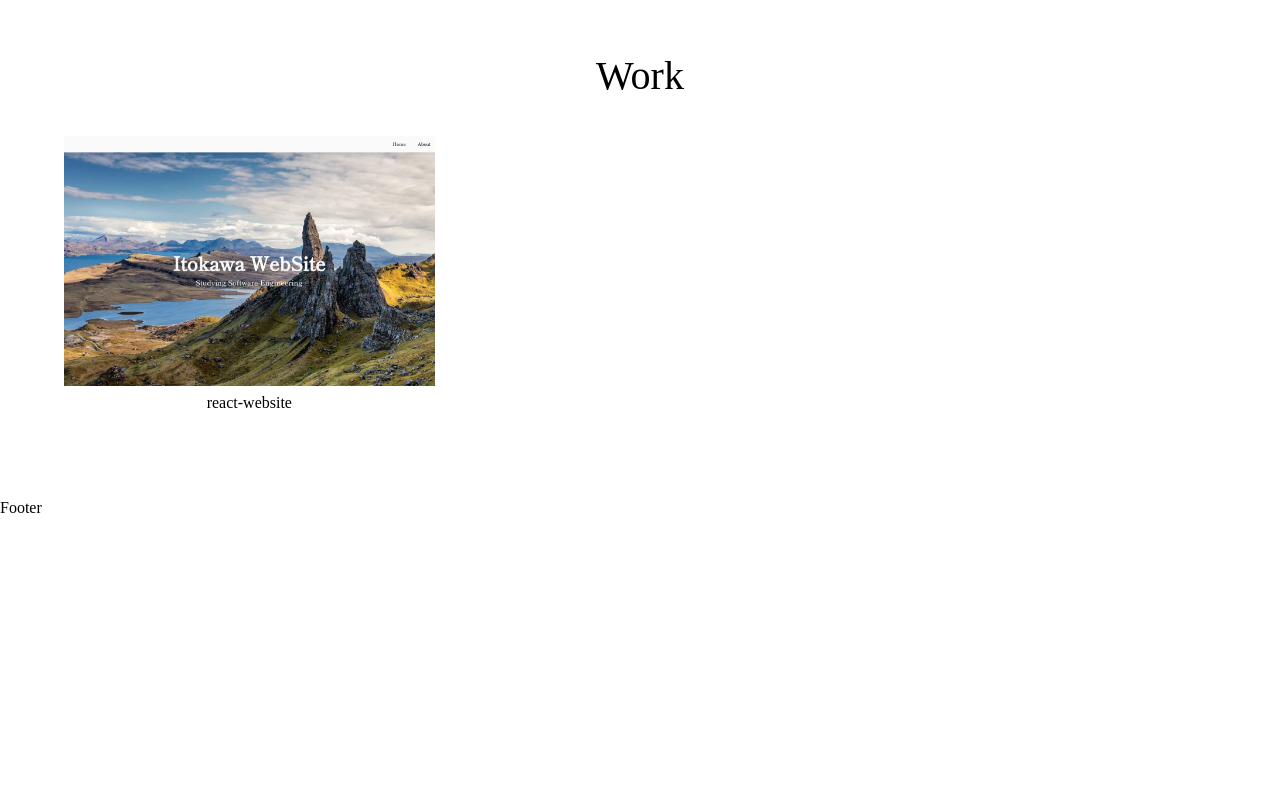
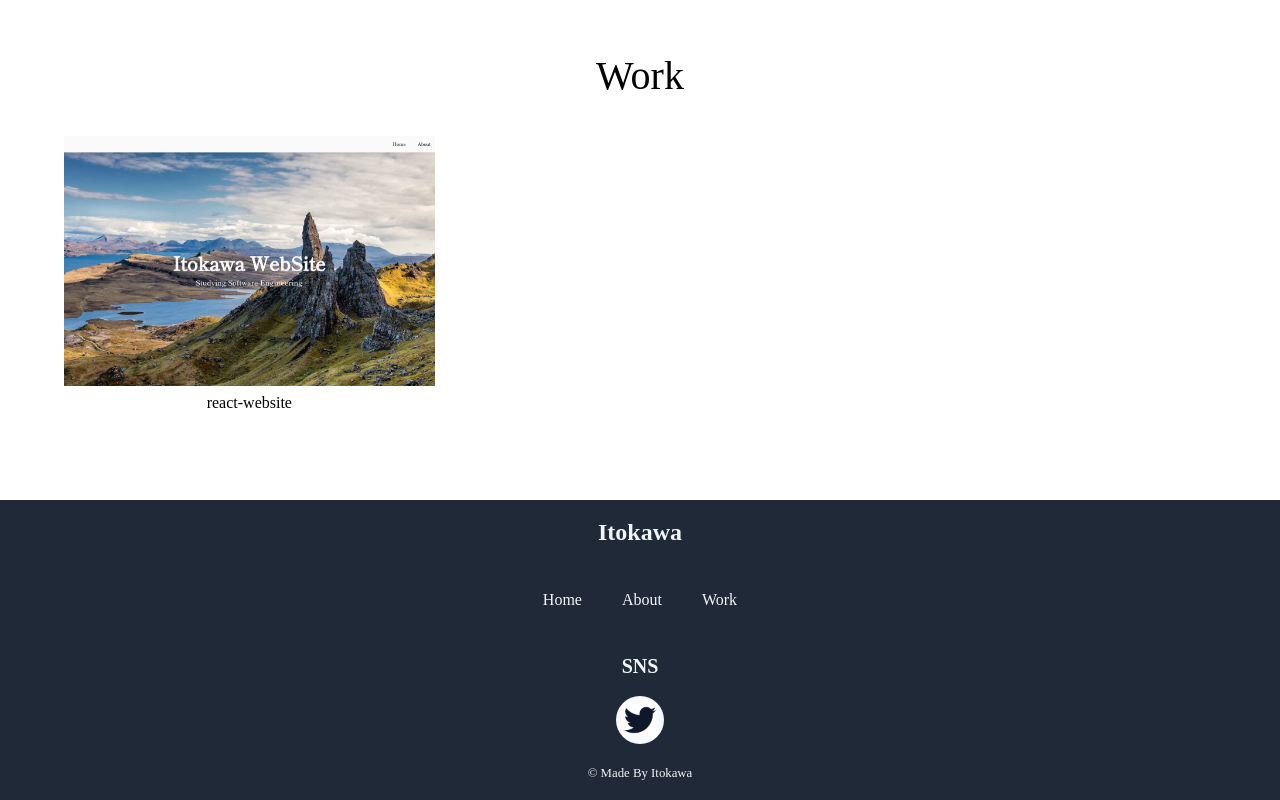
Before and after one commit to gonzales54/WebSite, a React (Vite) app in the folder src/: page / in a window 1280 px wide. Shown: the part 1488-2288 px from the top of the page. Before the commit the page ends 2004 px from the top, so only its background shows below. Built offline with nearby package versions, Linux system fonts and the light colour scheme; a web font is replaced by a local one.

Commit message:
add footer

```diff
--- a/src/src/components/FooterComponent.tsx
+++ b/src/src/components/FooterComponent.tsx
@@ -1,9 +1,41 @@
-const FooterComponent = () => {
+import TwitterIcon from '../assets/twitter.png'
+
+const Footer = () => {
 	return (
-		<footer>
-			<h1>Footer</h1>
+		<footer className='footer'>
+			<div className="container-md">
+				<div className='footer-content'>
+					<h3 className='footer-logo'>
+						<a href="">Itokawa</a>
+					</h3>
+					<ul className='footer-container flex justify-center'>
+						<li className='footer-item'>
+							<a href="" className='footer-link block'>Home</a>
+						</li>
+						<li className='footer-item'>
+							<a href="" className='footer-link block'>About</a>
+						</li>
+						<li className='footer-item'>
+							<a href="" className='footer-link block'>Work</a>
+						</li>
+					</ul>
+					<div className='social'>
+						<h4 className='social-title'>SNS</h4>
+						<div className='social-container flex justify-center'>
+							<a href="" className='social-link block'>
+								<p className='social-icon '>
+									<img src={TwitterIcon} alt="" className='block' />
+								</p>
+							</a>
+						</div>
+					</div>
+				</div>
+				<p className='small'>
+					<small>&copy; Made By Itokawa</small>
+				</p>
+			</div>
 		</footer>
 	)
 }
 
-export default FooterComponent
+export default Footer
```
